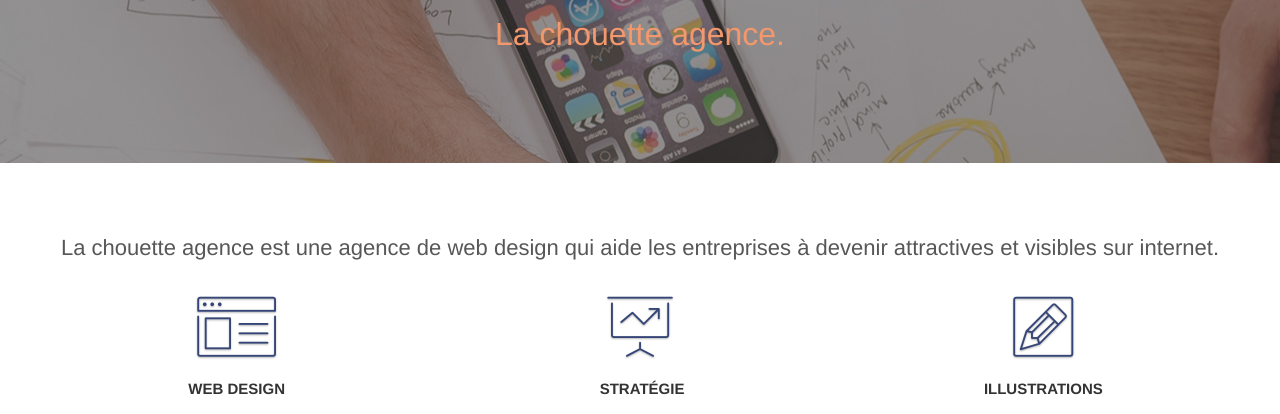
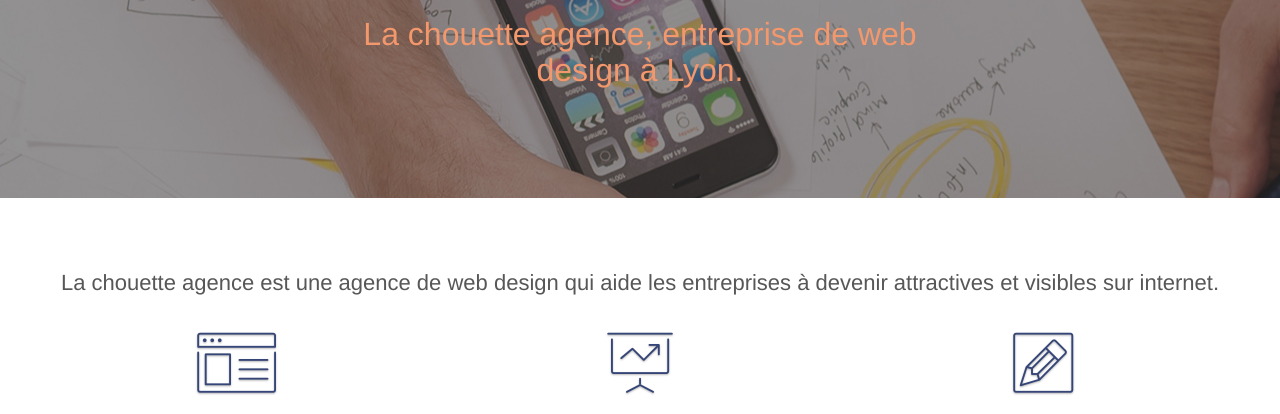
Before and after one commit to dimitriobin/P04_lachouetteagence_optimise-, a plain HTML site: page index.html in a window 1280 px wide. Shown: the part 295-709 px from the top of the page. Drawn offline with Linux system fonts and the light colour scheme.

```diff
--- a/index.html
+++ b/index.html
@@ -87,7 +87,7 @@
 				<div class="col-sm-12">
 					<img src="assets/img/logo.png" class="center-block" width="100" alt="La chouette agence, entreprise de web design à Lyon" />
 					<h1 class="text-center hero-bloc-text tc-white ">
-						La chouette agence.
+						La chouette agence, entreprise de web design à Lyon.
 					</h1>
 				</div>
 			</div>
```
